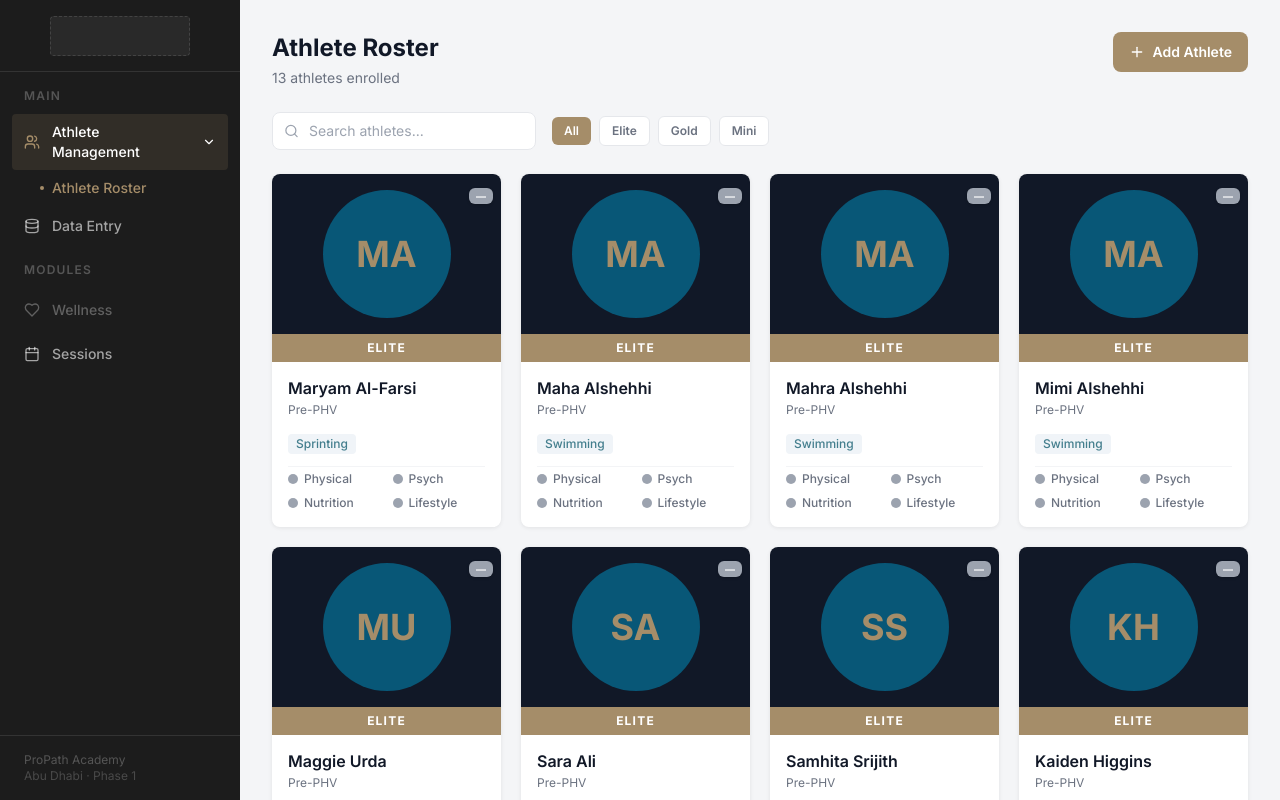
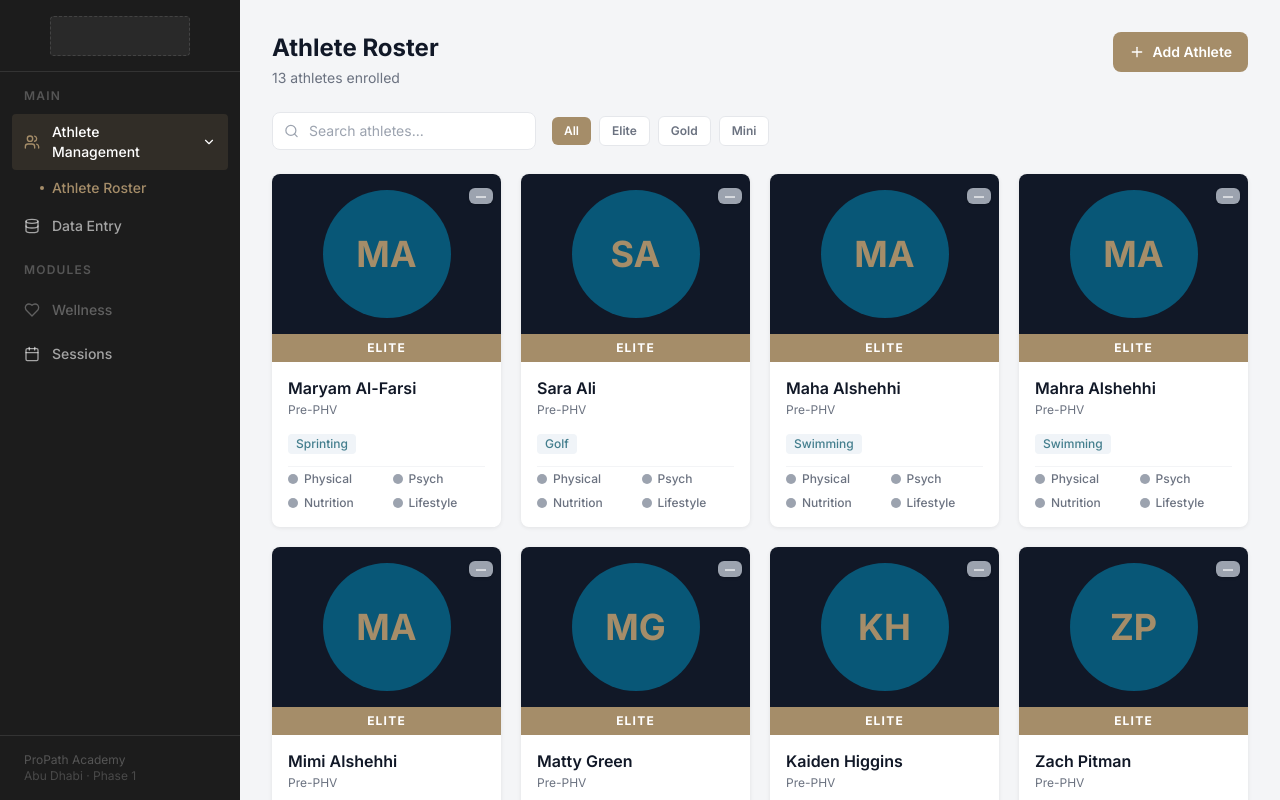
Before and after one commit to JSmith2403/propath-ams, a React (Vite) app: page / in a window 1280 px wide. Built offline with nearby package versions, Linux system fonts and the light colour scheme; no server answers; the database is empty.

Commit message:
alphabetical roster sort

```diff
--- a/src/components/AthleteRoster.jsx
+++ b/src/components/AthleteRoster.jsx
@@ -6,19 +6,36 @@ import { COHORTS } from '../data/athletes';
 
 const FILTER_OPTIONS = ['All', ...COHORTS];
 
+const COHORT_ORDER = { Elite: 0, Gold: 1, Mini: 2 };
+
+function lastName(name) {
+  const parts = name.trim().split(/\s+/);
+  return parts.length > 1 ? parts[parts.length - 1].toLowerCase() : parts[0].toLowerCase();
+}
+
+function sortAthletes(list) {
+  return [...list].sort((a, b) => {
+    const cohortDiff = (COHORT_ORDER[a.cohort] ?? 99) - (COHORT_ORDER[b.cohort] ?? 99);
+    if (cohortDiff !== 0) return cohortDiff;
+    return lastName(a.name).localeCompare(lastName(b.name));
+  });
+}
+
 export default function AthleteRoster({ athletes, onSelectAthlete, onAddAthlete }) {
   const [activeFilter, setActiveFilter] = useState('All');
   const [searchQuery, setSearchQuery] = useState('');
   const [showAddModal, setShowAddModal] = useState(false);
 
-  const filtered = athletes.filter((a) => {
+  const filtered = sortAthletes(
+    athletes.filter((a) => {
       const matchesTier = activeFilter === 'All' || a.cohort === activeFilter;
       const matchesSearch =
         !searchQuery ||
         a.name.toLowerCase().includes(searchQuery.toLowerCase()) ||
         a.sport.toLowerCase().includes(searchQuery.toLowerCase());
       return matchesTier && matchesSearch;
-  });
+    })
+  );
 
   return (
     <div className="flex-1 overflow-y-auto">
```
Lines whose indentation alone changed are shown as unchanged.
